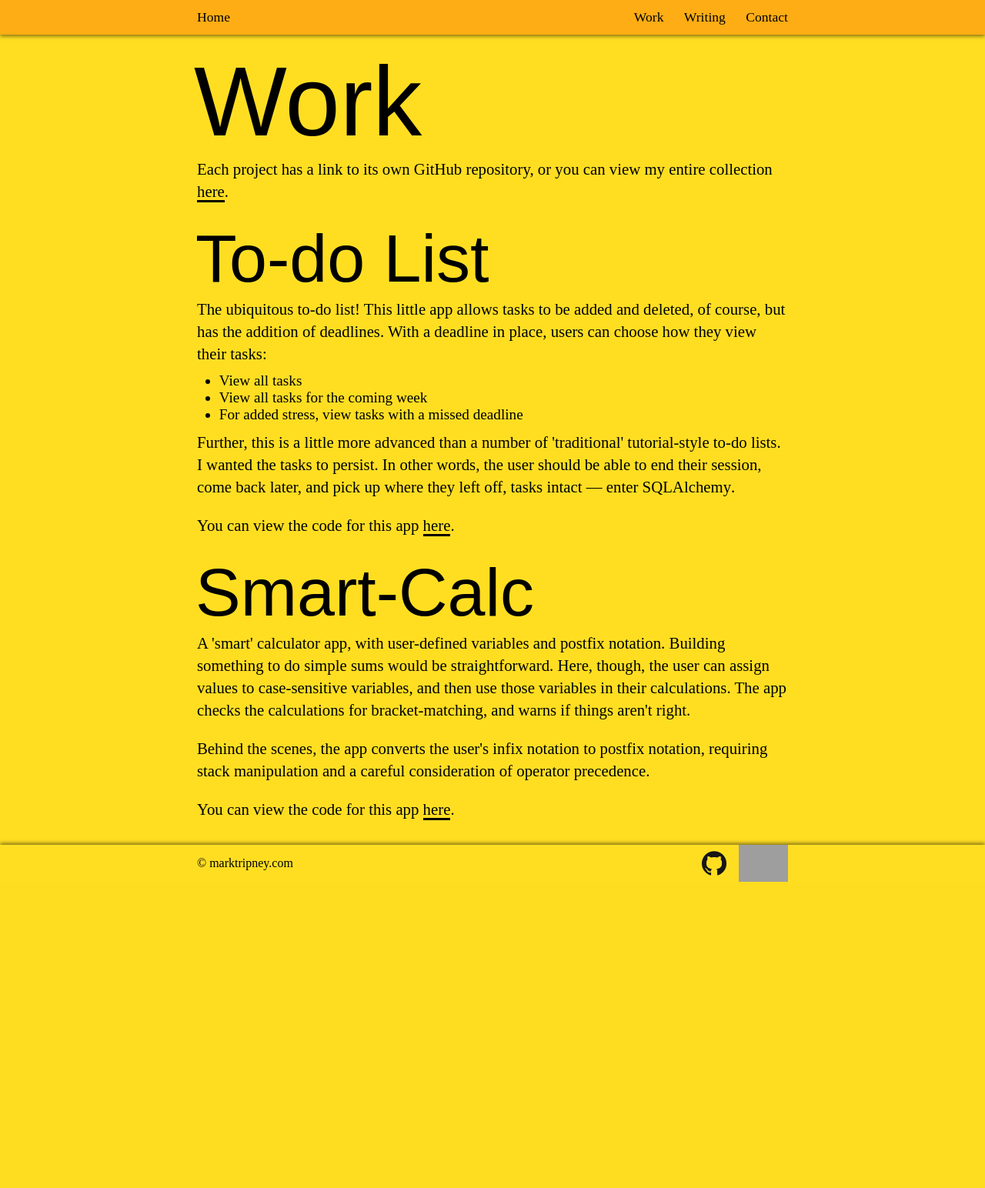
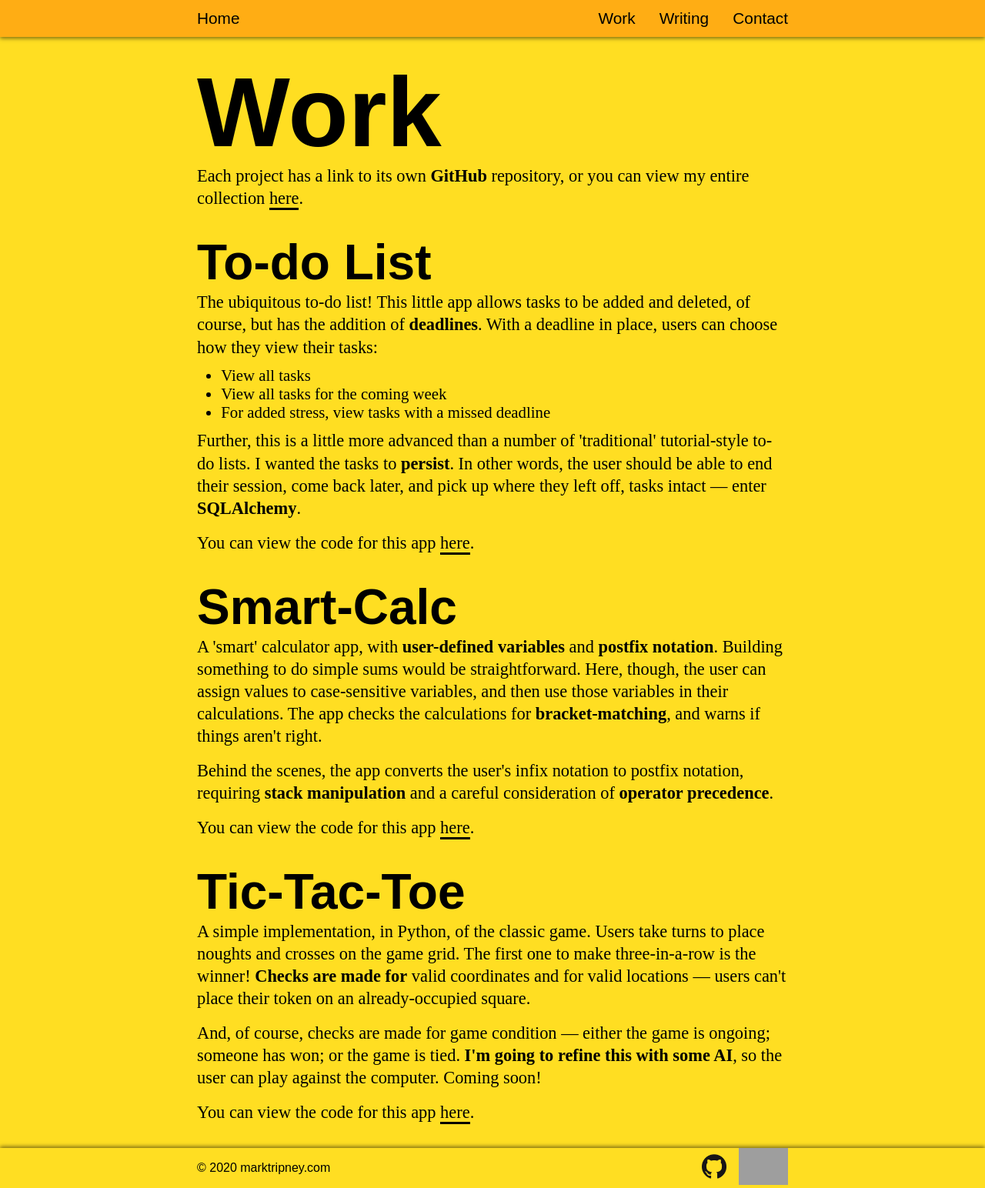
Before and after one commit to m-tripney/personal_website, a Flask app: page /work in a window 1280 px wide. Shown: the whole page at 77% size. Before the commit the page ends 1146 px from the top, so only its background shows below. Run offline with Flask 2, Linux system fonts and the light colour scheme; some web fonts are replaced; grey boxes are pictures that could not be loaded.

Commit message:
Change font pairing; refactor CSS

```diff
--- a/app.py
+++ b/app.py
@@ -1,3 +1,4 @@
+from datetime import datetime
 from flask import Flask, render_template, url_for
 from flask_talisman import Talisman
 
@@ -5,6 +6,11 @@
 talisman = Talisman(app, content_security_policy=None)
 
 app.url_map.strict_slashes = False
+
+
+@app.context_processor
+def inject_now():
+    return {"now": datetime.utcnow()}
 
 
 @app.route("/")
--- a/static/css/main.css
+++ b/static/css/main.css
@@ -1,6 +1,11 @@
 * {
   margin: 0;
   padding: 0;
+  box-sizing: border-box;
+}
+
+a::-moz-focus-inner {
+  border: 0;
 }
 
 html {
@@ -9,7 +14,8 @@
   color: #000;
 }
 
-html, body {
+html,
+body {
   height: 100%;
 }
 
@@ -22,8 +28,9 @@
   flex: 1 0 auto;
 }
 
-nav li {
-  list-style: none;
+main {
+  max-width: 90%;
+  margin: 0 auto;
 }
 
 a,
@@ -42,62 +49,56 @@
   border-bottom: 3px solid #000;
 }
 
-main {
-  max-width: 90%;
-  margin: 0 auto;
+p,
+li {
+  font-family: alda, serif;
+  font-weight: 400;
+  font-size: 1.3em;
+}
+
+p {
+  line-height: 1.3em;
+}
+p .para-highlight {
+  font-weight: 700;
+}
+p + p {
+  margin-top: 0.7em;
+}
+p::selection {
+  background-color: #ffad14;
+}
+
+h1.page-headline {
+  font-family: canada-type-gibson, sans-serif;
+  font-weight: 700;
+  font-style: normal;
+  font-size: 4.5em;
+}
+
+h2 {
+  font-family: canada-type-gibson, sans-serif;
+  font-weight: 700;
+  font-style: normal;
+  font-size: 3.2em;
 }
 
 .main-nav li,
 footer p {
-  font-family: hatch, serif;
+  font-family: canada-type-gibson, sans-serif;
 }
 
 .main-nav li {
-  font-size: 1em;
+  font-size: 1.1em;
   font-weight: 400;
 }
 .main-nav li::selection {
   background-color: #ffde22;
 }
 
-.page-headline {
-  font-size: 6em;
-  margin-top: 0;
-}
-
-h1, h2 {
-  font-family: joschmi, sans-serif;
-  font-weight: 400;
-  font-style: normal;
-}
-
-h1::selection,
-h2::selection,
-p .para-highlight::selection,
-a::selection {
-  background-color: #ffad14;
-  color: #fff;
-}
-
-.page-headline {
-  margin-left: -4px;
-  margin-top: 0.1em;
-}
-
-.sub-heading {
-  margin-top: 0.25em;
-  margin-left: -2px;
-  font-size: 5em;
-}
-
-p, li {
-  font-family: hatch, serif;
-  font-weight: 300;
-  font-size: 1.2em;
-}
-
 .feature-list li {
   list-style-position: outside;
+  font-size: 1.3em;
   margin-left: 1.5em;
 }
 .feature-list li:first-child {
@@ -107,24 +108,12 @@
   margin-bottom: 0.5em;
 }
 
-p {
-  line-height: 1.4em;
-}
-p .para-highlight {
-  font-weight: 400;
-}
-p + p {
-  margin-top: 1em;
-}
-p::selection {
+h1::selection,
+h2::selection,
+p .para-highlight::selection,
+a::selection {
   background-color: #ffad14;
-}
-
-footer p {
-  font-weight: 300;
-  font-size: 1em;
-  margin-right: auto;
-  margin-bottom: 0;
+  color: #fff;
 }
 
 #copyright::selection,
@@ -148,10 +137,22 @@
   margin-top: 1.5em;
 }
 
+section {
+  margin-bottom: 2em;
+}
+section:last-of-type:not(:first-of-type) {
+  margin-bottom: 0;
+}
+
 header {
+  position: -webkit-sticky;
   position: sticky;
   top: 0;
   background-color: #ffad14;
+}
+
+nav li {
+  list-style: none;
 }
 
 .main-nav {
@@ -168,7 +169,7 @@
 }
 
 .nav-links li:not(:last-child) {
-  margin-right: 1.3em;
+  margin-right: 1.2em;
 }
 
 footer {
@@ -183,7 +184,8 @@
   margin: 0 5%;
 }
 footer .footer-content p {
-  font-size: 0.8em;
+  font-size: 0.9em;
+  margin-right: auto;
 }
 footer .footer-content #copyright {
   margin-bottom: 10px;
@@ -196,25 +198,95 @@
   padding-right: 1em;
 }
 
+code {
+  font-family: source-code-pro, monospace;
+  font-weight: 500;
+  font-style: normal;
+}
+
+.code-italic {
+  font-family: source-code-pro, monospace;
+  font-weight: 500;
+  font-style: italic;
+}
+
+body .gist .gist-file {
+  border: none;
+  margin-top: 1em;
+  margin-bottom: 0;
+  border-radius: 0;
+  background-color: transparent;
+}
+
+body .gist .gist-data {
+  border-bottom: none;
+  border-radius: 5px;
+  background-color: #f1f3f5;
+}
+
+body .gist .blob-wrapper {
+  border-radius: 0;
+}
+
+body .gist .highlight {
+  background-color: transparent;
+  font-family: source-code-pro, monospace;
+  font-size: 0.7em;
+}
+
+body .gist .highlight td {
+  padding: 5px 15px !important;
+  line-height: 1;
+  font-family: inherit;
+  font-size: inherit;
+}
+
+body .gist tr:first-child td {
+  padding-top: 15px !important;
+}
+
+body .gist tr:last-child td {
+  padding-bottom: 15px !important;
+}
+
+body .gist .blob-num {
+  color: #ced4da;
+  background-color: #495057;
+  pointer-events: none;
+}
+
+body .gist .gist-meta {
+  display: none;
+}
+
 @media screen and (min-width: 414px) {
   .main-nav li {
-    font-size: 1.1em;
+    font-size: 1.3em;
   }
 
   .nav-links li:not(:last-child) {
     margin-right: 1.5em;
   }
 
-  .page-headline {
-    font-size: 8em;
+  #big-hello {
+    font-size: 7.5em;
   }
 
-  .sub-heading {
-    font-size: 5.5em;
+  h1.page-headline {
+    font-size: 6em;
+  }
+
+  h2.sub-heading {
+    font-size: 4em;
   }
 
   p {
-    font-size: 1.3em;
+    font-size: 1.4em;
+    line-height: 1.3em;
+  }
+
+  body .gist .highlight {
+    font-size: 0.9em;
   }
 
   .email-addr {
@@ -225,13 +297,27 @@
     font-size: 1em;
   }
 }
-@media screen and (min-width: 800px) {
+@media screen and (min-width: 700px) {
   main {
     max-width: 80%;
   }
 
+  h1.page-headline {
+    font-size: 8em;
+    margin-bottom: -5px;
+  }
+
+  #big-hello {
+    font-size: 8.5em;
+  }
+
   .main-nav {
     padding: 0.75em 10%;
+    margin-bottom: 1.5em;
+  }
+
+  body .gist .highlight {
+    font-size: 1em;
   }
 
   footer .footer-content {
--- a/static/css/main.scss
+++ b/static/css/main.scss
@@ -13,7 +13,16 @@
 * {
   margin: 0;
   padding: 0;
+  box-sizing: border-box;
 }
+
+
+a::-moz-focus-inner {
+  border: 0;
+}
+
+
+
 
 html {
   background-color: $background-colour;
@@ -21,7 +30,8 @@
   color: $main-text;
 }
 
-html, body {
+html,
+body {
   height: 100%;
 }
 
@@ -34,8 +44,9 @@
   flex: 1 0 auto;
 }
 
-nav li {
-  list-style: none;
+main {
+  max-width: 90%;
+  margin: 0 auto;
 }
 
 a,
@@ -43,7 +54,6 @@
   text-decoration: none;
   color: #000;
   font-weight: 400;
-
   &:visited {
     color: #000;
   }
@@ -54,37 +64,60 @@
   border-bottom: 3px solid #000;
 }
 
-main {
-  max-width: 90%;
-  margin: 0 auto;
-}
-
 // ****************************************
 // TYPOGRAPHY
 // ****************************************
 
-//Hatch Light
-//font-family: hatch, serif;
-//font-weight: 300;
-//font-style: normal;
+// ** PARAGRAPH TEXT & LISTS
 
-//Hatch Light Italic
-//font-family: hatch, serif;
-//font-weight: 300;
-//font-style: italic;
+p,
+li {
+  font-family: alda, serif;
+  font-weight: 400;
+  font-size: 1.3em;
+}
 
-//Hatch Regular
-//font-family: hatch, serif;
-//font-weight: 400;
-//font-style: normal;
+p {
+  line-height: 1.3em;
+
+  .para-highlight {
+    font-weight: 700;
+  }
+
+  & + p {
+    margin-top: 0.7em;
+  }
+
+  &::selection {
+    background-color: $nav-and-highlight;
+  }
+}
+
+// ** HEADINGS, H1 & H2
+
+h1.page-headline {
+  font-family: canada-type-gibson, sans-serif;
+  font-weight: 700;
+  font-style: normal;
+  font-size: 4.5em;
+}
+
+h2 {
+  font-family: canada-type-gibson, sans-serif;
+  font-weight: 700;
+  font-style: normal;
+  font-size: 3.2em;
+}
+
+// ** NAV
 
 .main-nav li,
 footer p {
-  font-family: hatch, serif;
+  font-family: canada-type-gibson, sans-serif;
 }
 
 .main-nav li {
-  font-size: 1em;
+  font-size: 1.1em;
   font-weight: 400;
 
   &::selection {
@@ -92,16 +125,23 @@
   }
 }
 
-.page-headline {
-  font-size: 6em;
-  margin-top: 0;
+// ** LISTS
+
+.feature-list li {
+  list-style-position: outside;
+  font-size: 1.3em;
+  margin-left: 1.5em;
+
+  &:first-child {
+    margin-top: 0.5em;
+  }
+
+  &:last-child {
+    margin-bottom: 0.5em;
+  }
 }
 
-h1, h2 {
-  font-family: joschmi, sans-serif;
-  font-weight: 400;
-  font-style: normal;
-}
+// ** SELECTED TEXT (e.g. PRE-COPY & PASTE)
 
 h1::selection,
 h2::selection,
@@ -109,58 +149,6 @@
 a::selection {
   background-color: $nav-and-highlight;
   color: #fff;
-}
-
-.page-headline {
-  margin-left: -4px;
-  margin-top: 0.1em;
-}
-
-.sub-heading {
-  margin-top: 0.25em;
-  margin-left: -2px;
-  font-size: 5em;
-}
-
-p, li {
-  font-family: hatch, serif;
-  font-weight: 300;
-  font-size: 1.2em;
-}
-
-.feature-list li {
-  list-style-position: outside;
-  //padding-left: 0.5em;
-  margin-left: 1.5em;
-  &:first-child {
-    margin-top: 0.5em;
-  }
-  &:last-child {
-    margin-bottom: 0.5em;
-  }
-}
-
-p {
-  line-height: 1.4em;
-
-  .para-highlight {
-    font-weight: 400;
-  }
-
-  & + p {
-    margin-top: 1em;
-  }
-
-  &::selection {
-    background-color: $nav-and-highlight;
-  }
-}
-
-footer p {
-  font-weight: 300;
-  font-size: 1em;
-  margin-right: auto;
-  margin-bottom: 0;
 }
 
 #copyright::selection,
@@ -185,13 +173,29 @@
 }
 
 // ****************************************
+// SECTIONS
+// ****************************************
+
+section {
+  margin-bottom: 2em;
+  &:last-of-type:not(:first-of-type) {
+    margin-bottom: 0;
+  }
+}
+
+// ****************************************
 // NAVIGATION
 // ****************************************
 
 header {
+  position: -webkit-sticky;
   position: sticky;
   top: 0;
   background-color: $nav-and-highlight;
+}
+
+nav li {
+  list-style: none;
 }
 
 .main-nav {
@@ -208,8 +212,12 @@
 }
 
 .nav-links li:not(:last-child) {
-  margin-right: 1.3em;
+  margin-right: 1.2em;
 }
+
+// ****************************************
+// IMAGES
+// ****************************************
 
 // ****************************************
 // FOOTER
@@ -222,7 +230,8 @@
 
   .footer-content {
     p {
-      font-size: 0.8em;
+      font-size: 0.9em;
+      margin-right: auto;
     }
 
     display: flex;
@@ -246,24 +255,98 @@
 }
 
 // ****************************************
+// CODE
+// ****************************************
+
+code {
+  font-family: source-code-pro, monospace;
+  font-weight: 500;
+  font-style: normal;
+}
+
+.code-italic {
+  font-family: source-code-pro, monospace;
+  font-weight: 500;
+  font-style: italic;
+}
+
+// ** GISTS
+
+body .gist .gist-file {
+  border: none;
+  margin-top: 1em;
+  margin-bottom: 0;
+  border-radius: 0;
+  background-color: transparent;
+}
+
+body .gist .gist-data {
+  border-bottom: none;
+  border-radius: 5px;
+  background-color: #f1f3f5;
+}
+
+body .gist .blob-wrapper {
+  border-radius: 0;
+}
+
+body .gist .highlight {
+  background-color: transparent;
+  font-family: source-code-pro, monospace;
+  font-size: 0.7em;
+}
+
+body .gist .highlight td {
+  padding: 5px 15px !important;
+  line-height: 1;
+  font-family: inherit;
+  font-size: inherit;
+}
+
+body .gist tr:first-child td {
+  padding-top: 15px !important;
+}
+
+body .gist tr:last-child td {
+  padding-bottom: 15px !important;
+}
+
+body .gist .blob-num {
+  color: #ced4da;
+  background-color: #495057;
+  pointer-events: none;
+}
+
+body .gist .gist-meta {
+  display: none;
+}
+
+// ****************************************
 // MEDIA QUERIES
 // ****************************************
 
 @media screen and (min-width: 414px) {
   .main-nav li {
-    font-size: 1.1em;
+    font-size: 1.3em;
   }
   .nav-links li:not(:last-child) {
     margin-right: 1.5em;
   }
-  .page-headline {
-    font-size: 8em;
+  #big-hello {
+    font-size: 7.5em;
   }
-  .sub-heading {
-    font-size: 5.5em;
+  h1.page-headline {
+    font-size: 6em;
+  }
+  h2.sub-heading {
+    font-size: 4em;
   }
   p {
-    font-size: 1.3em;
+    font-size: 1.4em;
+    line-height: 1.3em;
+  }
+  body .gist .highlight {
+    font-size: 0.9em;
   }
   .email-addr {
     font-size: 1.4em;
@@ -277,12 +360,23 @@
   }
 }
 
-@media screen and (min-width: 800px) {
+@media screen and (min-width: 700px) {
   main {
     max-width: 80%;
   }
+  h1.page-headline {
+    font-size: 8em;
+    margin-bottom: -5px;
+  }
+  #big-hello {
+    font-size: 8.5em;
+  }
   .main-nav {
     padding: 0.75em 10%;
+    margin-bottom: 1.5em;
+  }
+  body .gist .highlight {
+    font-size: 1em;
   }
   footer {
     .footer-content {
--- a/templates/base.html
+++ b/templates/base.html
@@ -30,16 +30,17 @@
   </div>
   <footer>
     <div class="footer-content">
-      <p><span id="copyright">&copy;</span> <span id="year"></span> marktripney.com</p>
-      <img src="{{ url_for('static', filename='img/GitHub-Mark-120px-plus.png') }}" class="github-logo"
-           alt="GitHub's Octocat"/>
-      <img src="{{ url_for('static', filename='img/Twitter_Logo_Blue.png') }}" alt="Twitter logo"/>
+      <p><span id="copyright">&copy;</span> {{ now.year }} marktripney.com</p>
+      <a href="https://github.com/marktripney" target="_blank"><img
+          src="{{ url_for('static', filename='img/GitHub-Mark-120px-plus.png') }}" class="github-logo"
+          alt="GitHub's Octocat"/></a>
+      <a href="https://twitter.com/marktripney" target="_blank"><img
+          src="{{ url_for('static', filename='img/Twitter_Logo_Blue.png') }}" alt="Twitter logo"/></a>
     </div>
   </footer>
   {% if title == "contact" %}
     <script src="https://cdn.jsdelivr.net/npm/clipboard@2/dist/clipboard.min.js"></script>
     <script src="{{ url_for('static', filename='js/clip-script.js') }}"></script>
   {% endif %}
-  <script src="{{ url_for('static', filename='js/year-script.js') }}"></script>
 </body>
 </html>
--- a/templates/work.html
+++ b/templates/work.html
@@ -3,32 +3,93 @@
   <link rel="canonical" href="https://marktripney.com/{{ title }}"/>
 {% endblock canonical %}
 {% block content %}
-  <section id="work-projects">
+  <section id="work-intro">
     <h1 class="page-headline">Work</h1>
-    <p>Each project has a link to its own <span class="para-highlight">GitHub</span> repository, or you can view my entire collection <a href="https://github.com/marktripney" target="_blank">here</a>.</p>
-    <h1 class="sub-heading">To-do List</h1>
-    <p>The ubiquitous to-do list! This little app allows tasks to be added and deleted, of course, but has the addition
-      of <span class="para-highlight">deadlines</span>. With a deadline in place, users can choose how they view their
-      tasks:</p>
+    <p>
+      Each project has a link to its own
+      <span class="para-highlight">GitHub</span> repository, or you can
+      view my entire collection
+      <a href="https://github.com/marktripney" target="_blank">here</a>.
+    </p>
+  </section>
+  <section>
+    <h2 class="sub-heading">To-do List</h2>
+    <p>
+      The ubiquitous to-do list! This little app allows tasks to be added
+      and deleted, of course, but has the addition of
+      <span class="para-highlight">deadlines</span>. With a deadline in
+      place, users can choose how they view their tasks:
+    </p>
     <ul class="feature-list">
       <li>View all tasks</li>
       <li>View all tasks for the coming week</li>
       <li>For added stress, view tasks with a missed deadline</li>
     </ul>
-    <p>Further, this is a little more advanced than a number of 'traditional' tutorial-style to-do lists. I wanted the
-      tasks to <span class="para-highlight">persist</span>. In other words, the user should be able to end their
-      session, come back later, and pick up where they left off, tasks intact &mdash; enter <span
-          class="para-highlight">SQLAlchemy</span>.</p>
-    <p>You can view the code for this app <a href="https://github.com/marktripney/todo_list" target="_blank">here</a>.</p>
-    <h1 class="sub-heading">Smart-Calc</h1>
-    <p>A 'smart' calculator app, with <span
-        class="para-highlight">user-defined variables</span> and <span
-        class="para-highlight">postfix notation</span>. Building something to do simple sums would be straightforward. Here, though, the user can assign values to case-sensitive variables, and then use those variables in their calculations. The app checks the calculations for <span
-        class="para-highlight">bracket-matching</span>, and warns if things aren't right.</p>
-    <p>Behind the scenes, the app converts the user's infix notation to postfix notation, requiring <span
-        class="para-highlight">stack manipulation</span> and a careful consideration of <span
-        class="para-highlight">operator precedence</span>.</p>
-    <p>You can view the code for this app <a href="https://github.com/marktripney/smart_calc" target="_blank">here</a>.</p>
+    <p>
+      Further, this is a little more advanced than a number of
+      'traditional' tutorial-style to-do lists. I wanted the tasks to
+      <span class="para-highlight">persist</span>. In other words, the
+      user should be able to end their session, come back later, and pick
+      up where they left off, tasks intact &mdash; enter
+      <span class="para-highlight">SQLAlchemy</span>.
+    </p>
+    <p>
+      You can view the code for this app
+      <a href="https://github.com/marktripney/todo_list" target="_blank"
+      >here</a
+      >.
+    </p>
+  </section>
+  <section>
+    <h2 class="sub-heading">Smart-Calc</h2>
+    <p>
+      A 'smart' calculator app, with
+      <span class="para-highlight">user-defined variables</span> and
+      <span class="para-highlight">postfix notation</span>. Building
+      something to do simple sums would be straightforward. Here, though,
+      the user can assign values to case-sensitive variables, and then use
+      those variables in their calculations. The app checks the
+      calculations for
+      <span class="para-highlight">bracket-matching</span>, and warns if
+      things aren't right.
+    </p>
+    <p>
+      Behind the scenes, the app converts the user's infix notation to
+      postfix notation, requiring
+      <span class="para-highlight">stack manipulation</span> and a careful
+      consideration of
+      <span class="para-highlight">operator precedence</span>.
+    </p>
+    <p>
+      You can view the code for this app
+      <a href="https://github.com/marktripney/smart_calc" target="_blank"
+      >here</a
+      >.
+    </p>
+  </section>
+  <section>
+    <h2 class="sub-heading">Tic-Tac-Toe</h2>
+    <p>
+      A simple implementation, in Python, of the classic game. Users take
+      turns to place noughts and crosses on the game grid. The first one
+      to make three-in-a-row is the winner!
+      <span class="para-highlight">Checks are made for</span> valid
+      coordinates and for valid locations — users can't place their token
+      on an already-occupied square.
+    </p>
+    <p>
+      And, of course, checks are made for game condition — either the game
+      is ongoing; someone has won; or the game is tied.
+      <span class="para-highlight"
+      >I'm going to refine this with some AI</span
+      >, so the user can play against the computer. Coming soon!
+    </p>
+    <p>
+      You can view the code for this app
+      <a href="https://github.com/marktripney/tic_tac_toe" target="_blank"
+      >here</a
+      >.
+    </p>
   </section>
 
 {% endblock content %}
```
Also changed, not shown: templates/contact.html (+20 -8 lines), templates/index.html (+48 -24 lines), 1 other file.
